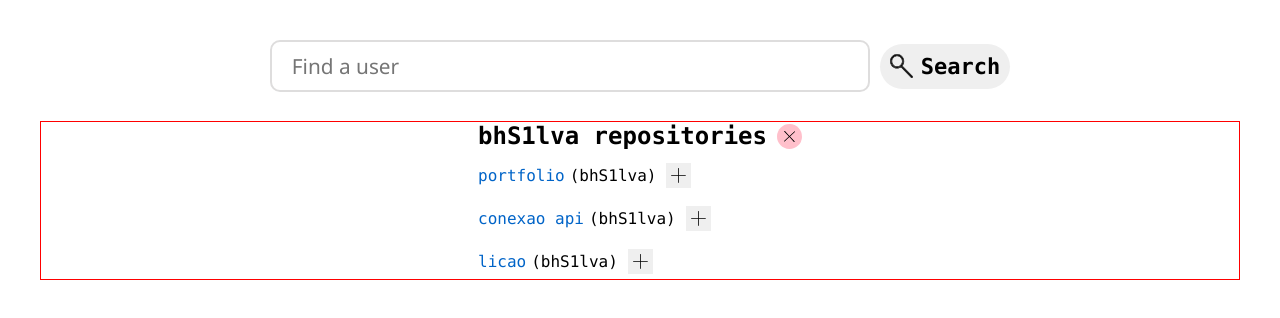
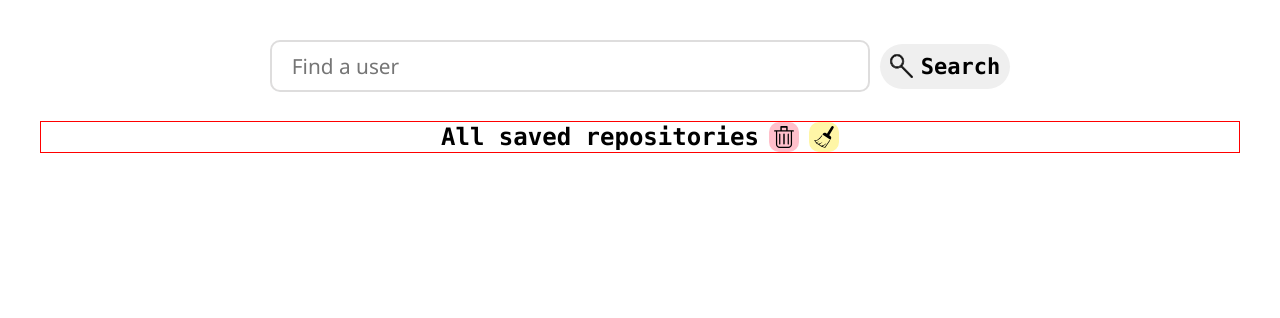
Before and after one commit to bhS1lva/Projeto-repo-keeper, a Svelte app: page / in a window 1280 px wide. Shown: the top 318 px of the page. Built offline with nearby package versions, Linux system fonts and the light colour scheme.

Commit message:
resolvido bug na requisição e função de deletar lista criada

```diff
--- a/public/global.css
+++ b/public/global.css
@@ -1,5 +1,7 @@
 :root{
 	--gray: #DEDDDD;
+	--yellow: #FFF6A7;
+	--green: #C6F5BA;
 }
 *{
 	font-family: Consolas, "courier new";
@@ -7,24 +9,6 @@
 	margin: 0;
 	box-sizing: border-box;
 }
-body {
+body{
 	padding: 40px;
 }
-.button {
-	cursor: pointer;
-	border: none;
-	display: flex;
-	align-items: center;
-	font-weight: bold;
-	padding: 5px;
-}
-.function-button{
-	transition: 0.3s;
-	width: 25px;
-	height: 25px;
-}
-.remove-button{
-	border-radius: 20px;
-	background-color: pink;
-	transform: rotate(0.13turn);
-}
--- a/src/components/ListRepositories/ListRepositories.svelte
+++ b/src/components/ListRepositories/ListRepositories.svelte
@@ -3,21 +3,31 @@
 
     import Repository from "../Repository/Repository.svelte";
 
-    export let list: IRepository[];
-    export let title: string;
+    import { createEventDispatcher } from "svelte";
 
+    export let info: {title: string, list: IRepository[], actions: boolean};
+
+    const dispatch = createEventDispatcher<{
+        ClearList: IRepository[],
+        DeleteList: IRepository[]
+    }>();
 </script>
 
 <div class="box">
 
     <div class="title-box">
-        <h2>{title}</h2>
-        <button class="button function-button remove-button">
-            <img src="/assets/plus.svg" alt="plus icon rotate like a x" width="15">
-        </button>
+        <h2>{info.title}</h2>
+        {#if info.actions}
+            <button class="list-button remove-button" on:click={() => dispatch('DeleteList', info.list)}>
+                <img src="/assets/trash.svg" alt="delete list icon">
+            </button>
+            <button class="list-button clear-button" on:click={() => dispatch('ClearList', info.list)}>
+                <img src="/assets/clear.svg" alt="clear list icon"/>
+            </button>
+        {/if}
     </div>
 
-    {#each list as item (item)}
+    {#each info.list as item (item)}
         <Repository
             repo={item}
             on:HandleList
@@ -36,4 +46,24 @@
         display: flex;
         flex-direction: column;
     }
+    .list-button{
+        width: 30px;
+        height: 30px;
+        cursor: pointer;
+        border: none;
+        display: flex;
+        align-items: center;
+        font-weight: bold;
+        padding: 5px;
+        border-radius: 10px;
+    }
+    .list-button img{
+        width: 20px;
+    }
+    .remove-button{
+	    background-color: pink;
+    }
+    .clear-button{
+        background-color: var(--yellow);
+    }
 </style>
--- a/src/components/ManageRepositories/ManageRepositories.svelte
+++ b/src/components/ManageRepositories/ManageRepositories.svelte
@@ -3,15 +3,20 @@
 
     import type IRepository from "../../interfaces/IRepository";
 
-    export let allRepositories: IRepository[] = [{name: '', url: '', owner: '', id: 0, onList: false}];
+    export let allRepositories: IRepository[] = [];
 
-    allRepositories = [
-        {name: 'portfolio', url:'www.google.com', owner: 'bhS1lva', id:1, onList: false},
-        {name: 'conexao api', url:'www.google.com', owner: 'bhS1lva', id:2, onList: false},
-        {name: 'licao', url:'www.google.com', owner: 'bhS1lva', id:3, onList: false}
-    ]
+    let mappedLists = {}
+
+    // allRepositories = [
+    //     {name: 'portfolio', url:'www.google.com', owner: 'bhS1lva', id:1, onList: false},
+    //     {name: 'conexao api', url:'www.google.com', owner: 'bhS1lva', id:2, onList: false},
+    //     {name: 'licao', url:'www.google.com', owner: 'bhS1lva', id:3, onList: false}
+    // ]
+
+    mappedLists['allRepositories'] = allRepositories
 
     let selectedRepos: IRepository[] = [];
+    mappedLists['selectedRepos'] = selectedRepos
 
     function addOnList(repo: IRepository) {
         allRepositories.map((item, index) => {
@@ -39,25 +44,44 @@
         }
     }
 
+    function clearList(list: IRepository[]) {
+        list.map(repo => (
+            removeFromList(repo)
+        ))
+    }
+
+    function deleteList(list: string) {
+        delete mappedLists[list]
+        mappedLists = mappedLists //this reassingment was made to trigger the reactivity of svelte
+    }
+
 </script>
 
 <div class="list-box">
-    {#if allRepositories}
+    {#if allRepositories?.length}
         <ListRepositories
-            title="{allRepositories[0].owner} repositories"
-            list={allRepositories}
-            on:HandleList={(event) => {manageList(event.detail)}}
+            info={{
+                title:`${allRepositories[0].owner} repositories`,
+                list:allRepositories,
+                actions: false
+            }}
+            on:HandleList={(event) => manageList(event.detail)}
         />
     {/if}
 
+    {#if Object.keys(mappedLists).includes('selectedRepos')}
+    <ListRepositories
+        info={{
+            title:'All saved repositories',
+            list:selectedRepos,
+            actions: true
+        }}
+        on:HandleList={(event) => removeFromList(event.detail)}
+        on:ClearList={(event) => clearList(event.detail)}
+        on:DeleteList={() => deleteList('selectedRepos')}
+    />
+    {/if}
 
-    {#if selectedRepos.length}
-        <ListRepositories
-            title="Saved repositories"
-            list={selectedRepos}
-            on:HandleList={(event) => {removeFromList(event.detail)}}
-        />
-    {/if}
 </div>
 
 <style>
--- a/src/components/Repository/Repository.svelte
+++ b/src/components/Repository/Repository.svelte
@@ -17,13 +17,13 @@
         <p>({repo.owner})</p>
     </div>
     <button
-        class="button function-button"
+        class="function-button add-button"
         class:remove-button={repo.onList}
         on:click={() => dispatch('HandleList', repo)}>
-        <img src="/assets/plus.svg" alt="plus icon rotate like a x" width="15">
+
+        <img src="/assets/plus.svg" alt="add item on list icon">
     </button>
 </div>
-
 
 <style>
     .repository{
@@ -36,12 +36,34 @@
     .info{
         display: inline-flex;
         gap: 5px;
+        font-size: 18px;
     }
-    a {
+    a{
         color: rgb(0,100,200);
         text-decoration: none;
     }
     a:hover {
         text-decoration: underline;
     }
+    .function-button{
+        width: 25px;
+        height: 25px;
+        cursor: pointer;
+        border: none;
+        display: flex;
+        align-items: center;
+        font-weight: bold;
+        padding: 5px;
+        border-radius: 20px;
+    }
+    .function-button img{
+        width: 15px;
+    }
+    .add-button{
+        background-color: var(--gray);
+    }
+    .remove-button{
+	    background-color: pink;
+        transform: rotate(0.13turn);
+    }
 </style>
--- a/src/components/SearchBar/SearchBar.svelte
+++ b/src/components/SearchBar/SearchBar.svelte
@@ -3,7 +3,8 @@
 
     import { createEventDispatcher } from "svelte";
 
-    let username = "";
+    let username: string;
+    let usernameError: string;
     let userInput: HTMLInputElement;
     let status: number;
 
@@ -11,9 +12,10 @@
 		Response: IRepository[] | null;
 	}>();
 
-    function notFound(errorCode: number){
+    function notFound(errorCode: number, user: string){
         status = errorCode;
-        return dispatch('Response', null);
+        dispatch('Response', null)
+        return usernameError = user;
     }
 
     async function onSubmit() {
@@ -37,10 +39,10 @@
                 });
                 dispatch('Response', repos);
             } else {
-                notFound(3)
+                notFound(3, username)
             }
         } else {
-            notFound(searchRepo.status)
+            notFound(searchRepo.status, username)
         }
     }
 
@@ -55,16 +57,16 @@
         bind:this={userInput}
         class:input-error={status === 404 || status === 3}
     >
-    <button class="button submit-button">
-        <img src="/assets/search.svg" width="23" alt="search icon">
+    <button class="submit-button">
+        <img src="/assets/search.svg" alt="search icon">
         Search
     </button>
 </form>
 <div class="alert-box">
     {#if status === 404}
-        <p>User not found!</p>
+        <p>User {usernameError} not found!</p>
     {:else if status === 3}
-        <p>This user has no repositories!</p>
+        <p>{usernameError} has no repositories!</p>
     {/if}
 </div>
 
@@ -85,6 +87,7 @@
         border: 2px solid var(--gray);
 		border-radius: 10px;
         outline: 0;
+        transition: 0.5s;
     }
     .input-error{
         border: 1px solid red;
@@ -99,5 +102,13 @@
         font-size: 22px;
         gap: 8px;
         border-radius: 25px;
+        cursor: pointer;
+        border: none;
+        display: flex;
+        align-items: center;
+        font-weight: bold;
+    }
+    .submit-button img{
+        width: 23px;
     }
 </style>
```
Also changed, not shown: public/assets/clear.svg (added), public/assets/trash.svg (added).
